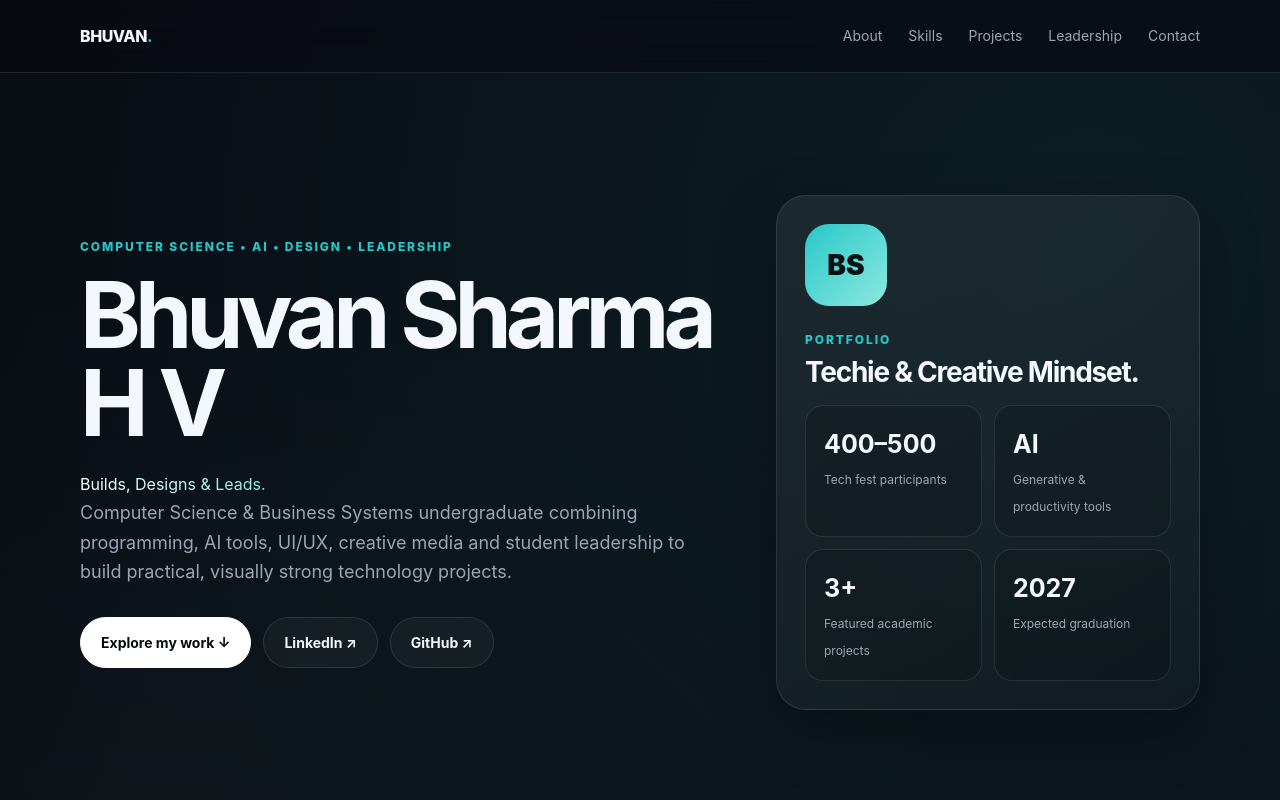
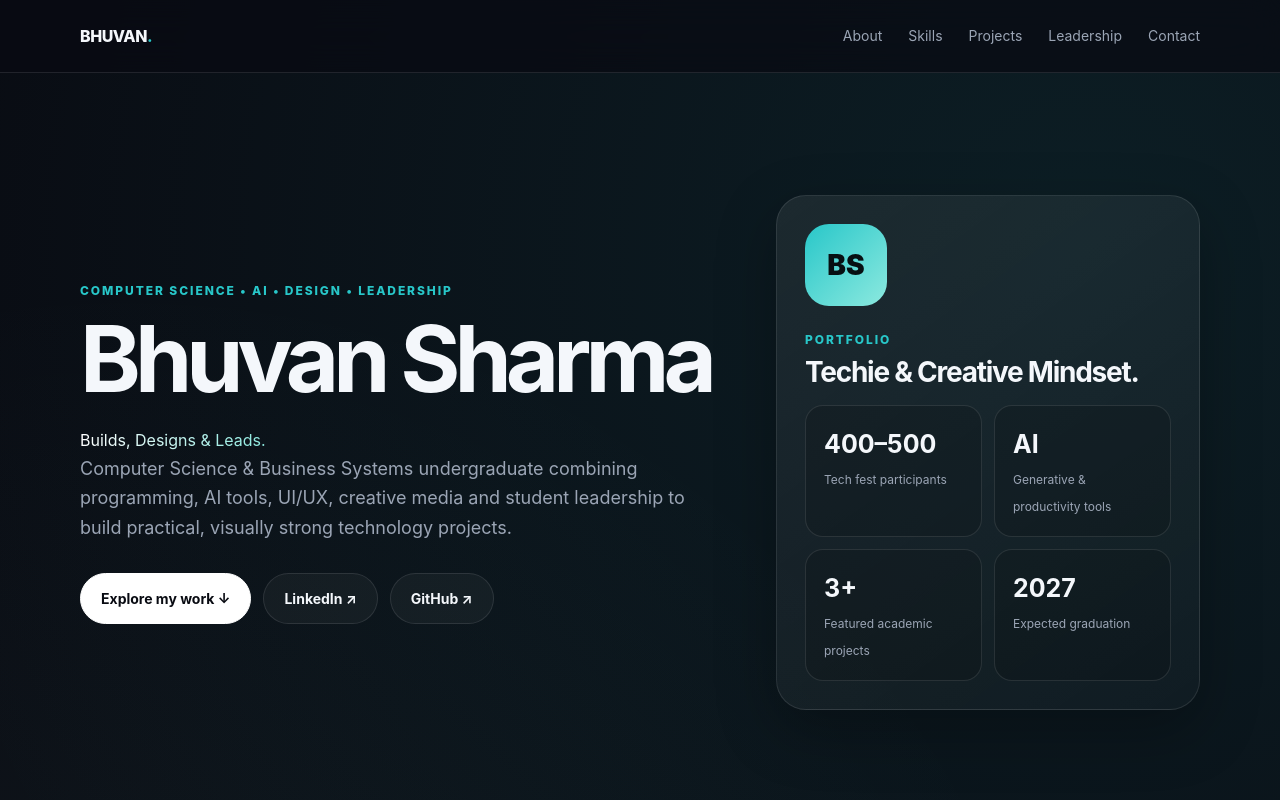
Before and after one commit to hvbhuvansharma/bhuvan-portfolio, a plain HTML site: page index.html in a window 1280 px wide. Shown: the top 800 px of the page. Drawn offline with Linux system fonts and the light colour scheme.

Commit message:
Update name in hero section of index.html

```diff
--- a/index.html
+++ b/index.html
@@ -185,7 +185,7 @@ footer{padding:55px 0 35px;color:var(--muted);font-size:12px;border-top:1px soli
   <div class="container hero-grid">
     <div class="reveal">
       <div class="eyebrow">Computer Science • AI • Design • Leadership</div>
-      <h1>Bhuvan Sharma H V<br></h1></h2><span class="gradient">Builds, Designs & Leads.</span></h2>
+      <h1>Bhuvan Sharma<br></h1></h2><span class="gradient">Builds, Designs & Leads.</span></h2>
       <p>
         Computer Science & Business Systems undergraduate combining programming,
         AI tools, UI/UX, creative media and student leadership to build practical,
```
